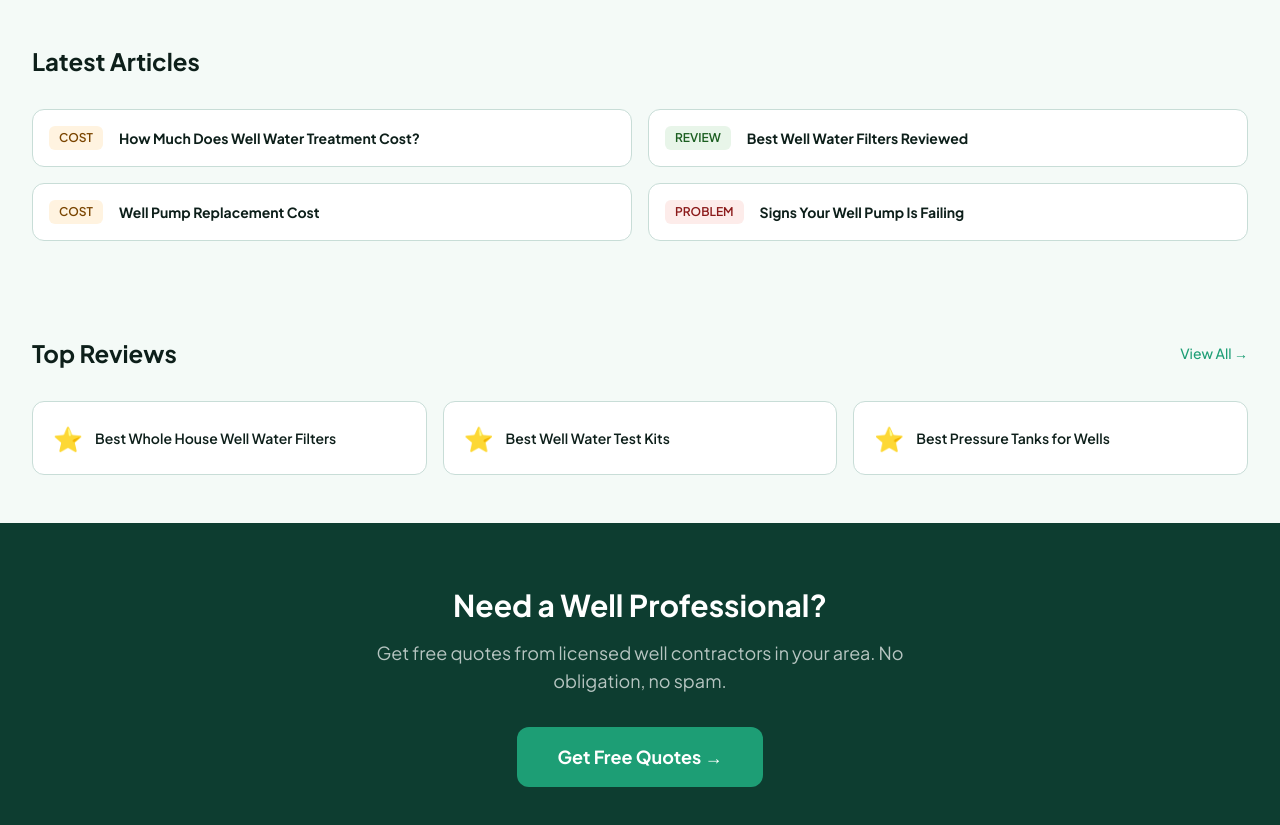
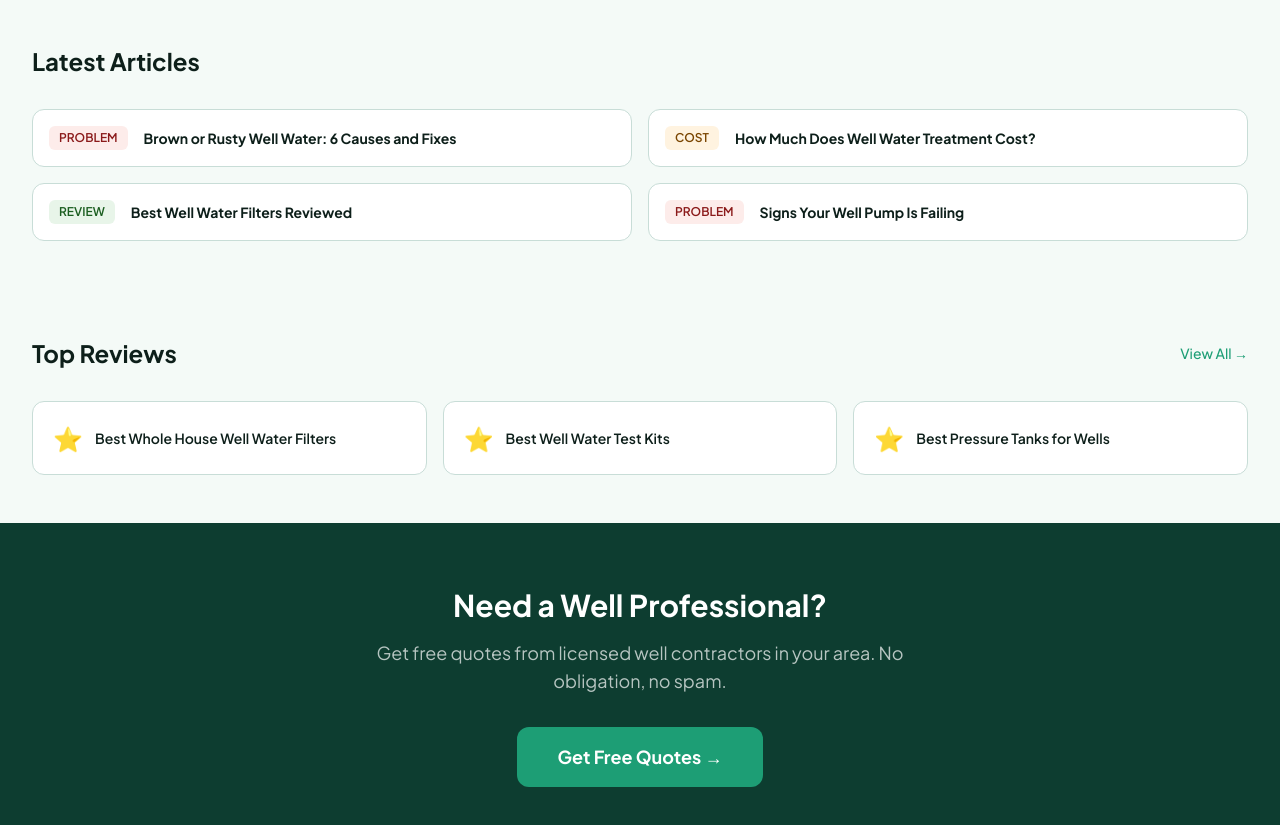
Before and after one commit to thebasementguide2026/thewell.guide-, a Next.js app: page / in a window 1280 px wide. Shown: the part 1180-2005 px from the top of the page. Built offline with nearby package versions, Linux system fonts and the light colour scheme.

Commit message:
Add brown rusty well water to homepage Latest Articles section

```diff
--- a/app/page.tsx
+++ b/app/page.tsx
@@ -19,9 +19,9 @@ const popularGuides = [
 ]
 
 const latestArticles = [
+  { title: 'Brown or Rusty Well Water: 6 Causes and Fixes', href: '/problems/brown-rusty-well-water', badge: 'PROBLEM' },
   { title: 'How Much Does Well Water Treatment Cost?', href: '/cost-guides/well-water-treatment-cost', badge: 'COST' },
   { title: 'Best Well Water Filters Reviewed', href: '/reviews/best-well-water-filters', badge: 'REVIEW' },
-  { title: 'Well Pump Replacement Cost', href: '/cost-guides/well-pump-replacement-cost', badge: 'COST' },
   { title: 'Signs Your Well Pump Is Failing', href: '/problems/well-pump-failing', badge: 'PROBLEM' },
 ]
 
```
